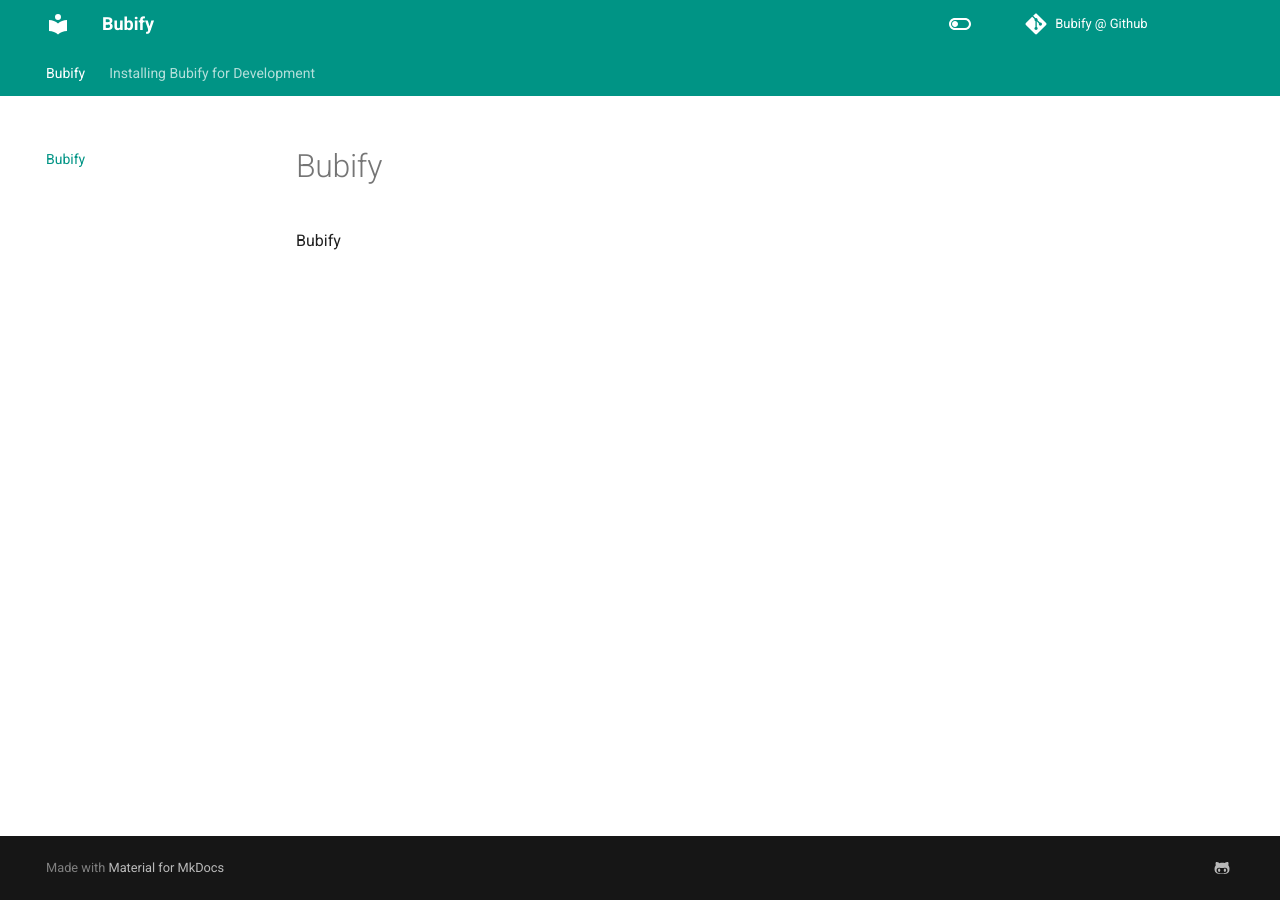
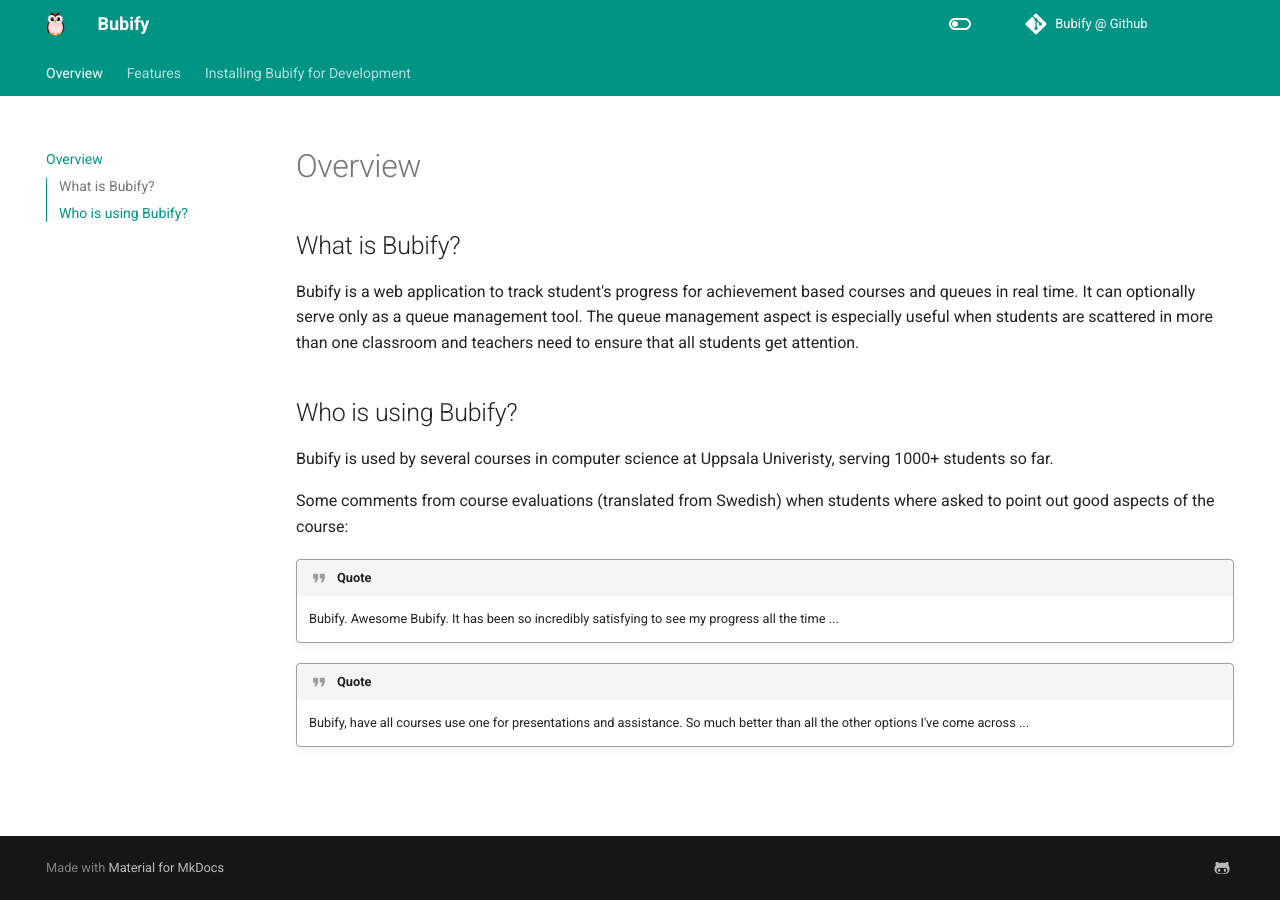
Before and after one commit to bubify/bubify.github.io, an MkDocs documentation site: the page built from docs/index.md, in a window 1280 px wide. Built offline with MkDocs 1.6.1 and Material for MkDocs 9.7.7, drawn with Linux system fonts in a browser that asks for light colours; comment, search, counter and statistics services are not loaded.

Commit message:
Add overview and features page

```diff
--- /dev/null
+++ b/docs/features.md
@@ -0,0 +1 @@
+# Features
--- a/docs/index.md
+++ b/docs/index.md
@@ -1,3 +1,16 @@
-# Bubify
+# Overview
 
-Bubify
+## What is Bubify?
+
+Bubify is a web application to track student's progress for achievement based courses and queues in real time. It can optionally serve only as a queue management tool. The queue management aspect is especially useful when students are scattered in more than one classroom and teachers need to ensure that all students get attention.
+
+## Who is using Bubify?
+
+Bubify is used by several courses in computer science at Uppsala Univeristy, serving 1000+ students so far.
+
+Some comments from course evaluations (translated from Swedish) when students where asked to point out good aspects of the course:
+!!! quote
+    Bubify. Awesome Bubify. It has been so incredibly satisfying to see my progress all the time ...
+
+!!! quote
+    Bubify, have all courses use one for presentations and assistance. So much better than all the other options I've come across ...
--- a/mkdocs.yml
+++ b/mkdocs.yml
@@ -4,6 +4,7 @@
 repo_url: "https://github.com/bubify/docker"
 theme:
   name: material
+  logo: assets/logo.svg
   features:
     - navigation.tabs
     - navigation.sections
```
Also changed, not shown: docs/assets/logo.svg (added), 1 other file.
